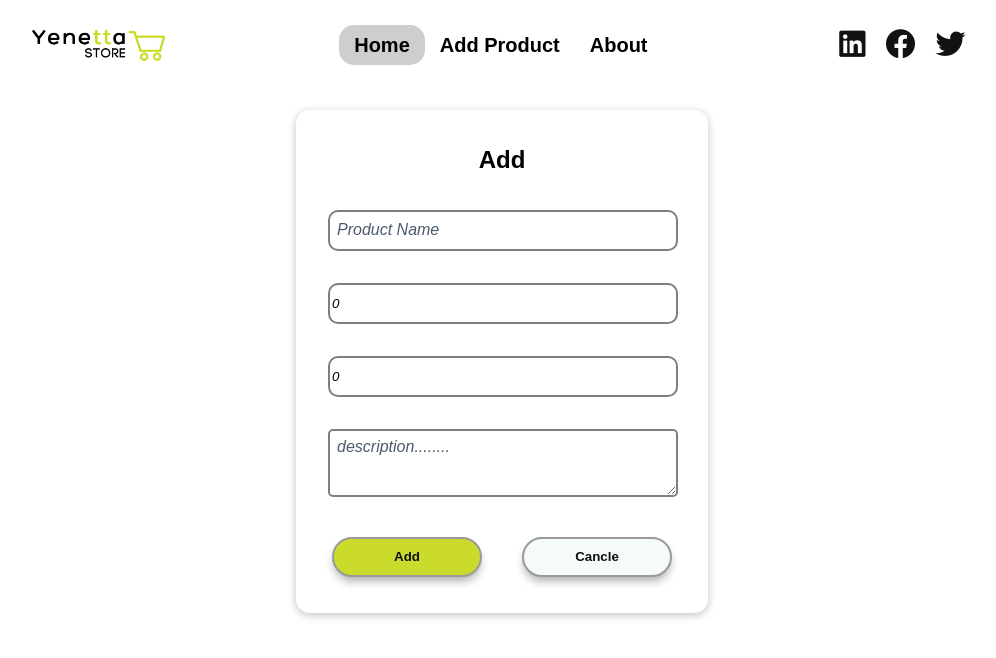
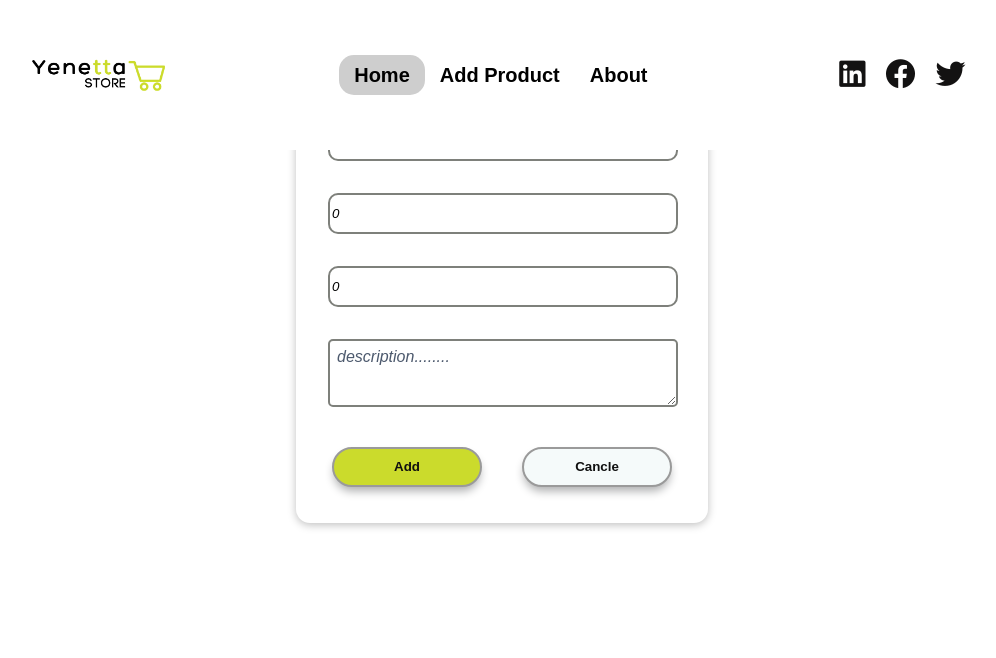
Before and after one commit to amanuel0924/yenetta, a React (Create React App) app: page /add in a window 1280 px wide. Shown: the top 658 px of the page, without its empty margins (138-1134 px from the left). Built offline with nearby package versions, Linux system fonts and the light colour scheme; no server answers; the database is empty.

Commit message:
postion fixed

```diff
--- a/src/componets/layout/Header.module.css
+++ b/src/componets/layout/Header.module.css
@@ -1,12 +1,14 @@
 @import url(https://cdnjs.cloudflare.com/ajax/libs/font-awesome/6.4.2/css/all.min.css);
 .header {
        width: 100%;
-       height: auto;
+       height: 150px;
+       position: fixed;
+       top:0;
        display: flex;
        justify-content: space-evenly;
        align-items: center;
        overflow: hidden;
-       margin: 20px 0;
+       background-color: white;
        z-index: 10;
 
 
```
